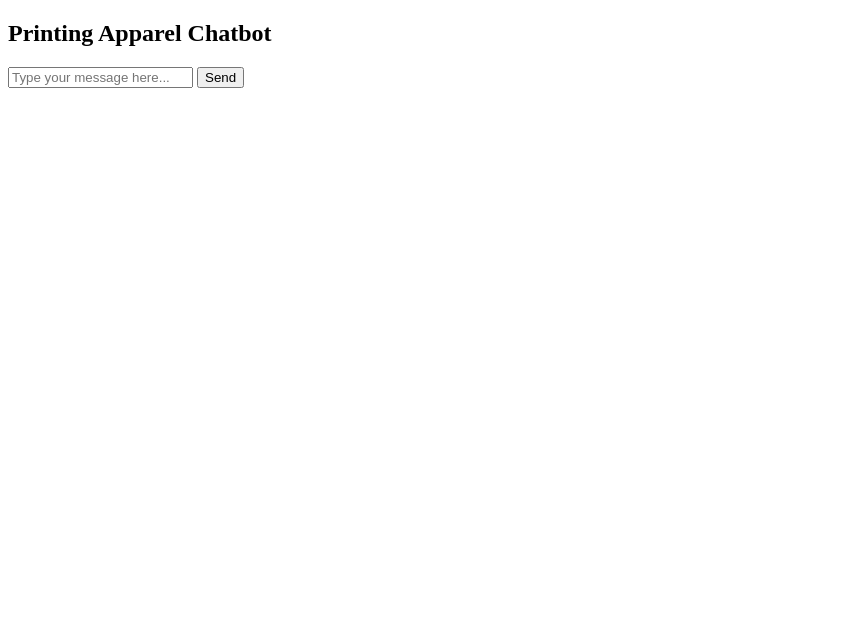
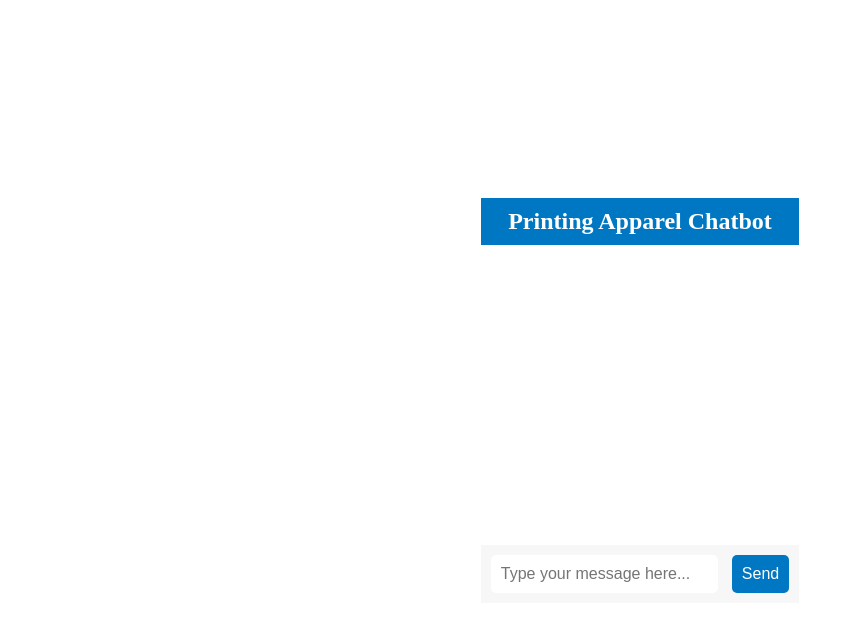
Before and after one commit to Sydnee510/chatbot1, a plain HTML site: page index.html in a window 1280 px wide. Shown: the whole page, without its empty margins (0-854 px from the left). Drawn offline with Linux system fonts and the light colour scheme.

Commit message:
Update html

```diff
--- a/index.html
+++ b/index.html
@@ -2,12 +2,12 @@
 <html>
   <head>
     <title>Printing Apparel Chatbot</title>
-    <style>
-      /* Add any custom CSS styles here */
-    </style>
+    <link rel="stylesheet" type="text/css" href="styles.css">
   </head>
   <body>
-    <div id="chat-container">
+    <div style="display: flex; justify-content: center; align-items: center; height: 100vh;">
+      <div class="chatbot-container">
+        <!-- your chatbot HTML code here -->
         <div id="chat-header">
           <h2>Printing Apparel Chatbot</h2>
         </div>
@@ -21,9 +21,10 @@
           </form>
         </div>
       </div>
+    </div>
     <script>
       // Add any JavaScript code here
-      // Select elements
+      // ...
       // Select elements
       const chatForm = document.querySelector('#chat-form');
       const chatInput = document.querySelector('#user-input');
@@ -75,7 +76,6 @@ function handleSubmit(e) {
       // Add event listener for form submit
       chatForm.addEventListener('submit', handleSubmit);
 
-
     </script>
   </body>
 </html>
```
Lines whose indentation alone changed are shown as unchanged.
